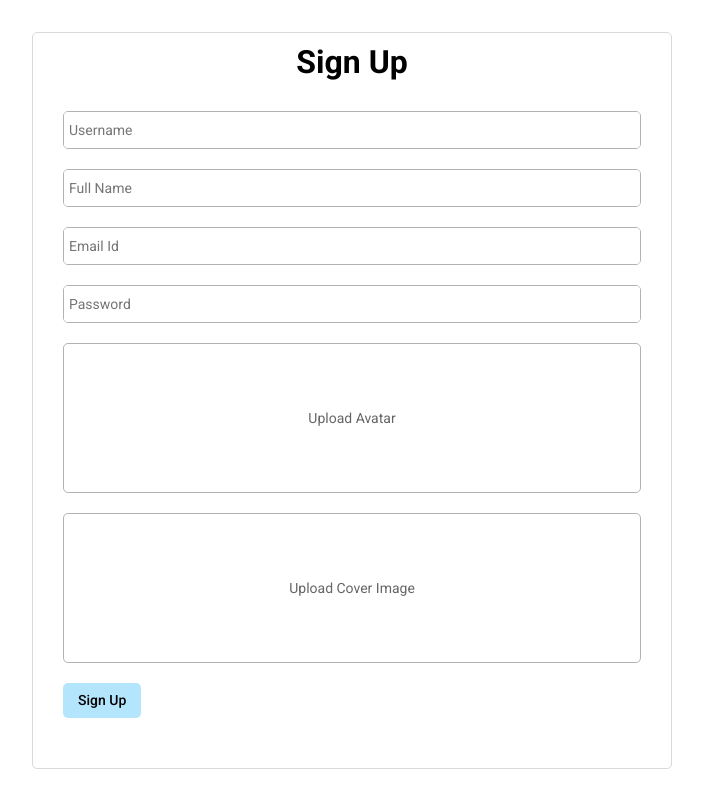
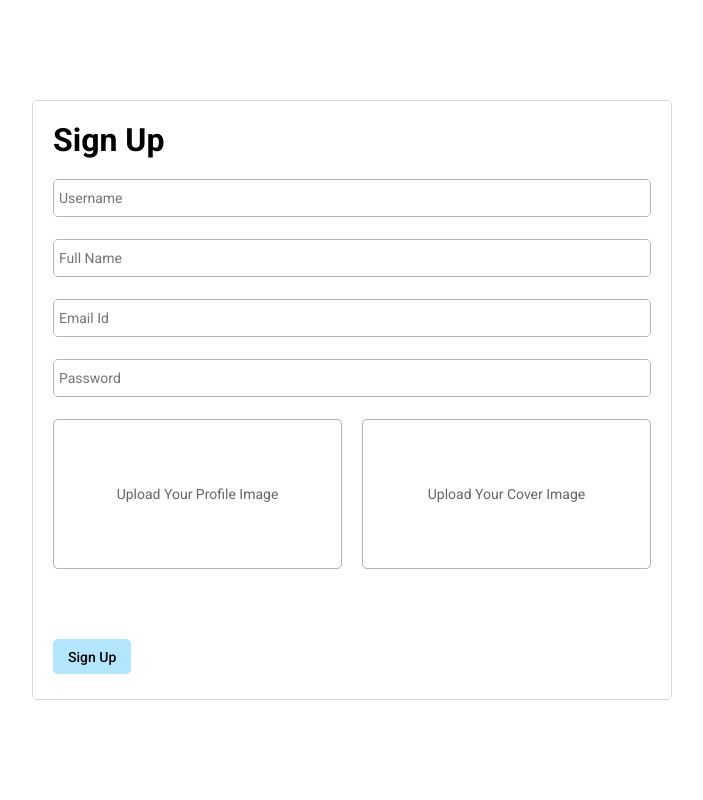
Before and after one commit to SaleemIlahi/videotube, a React (Create React App) app in the folder frontend/: page /sign-up in a window 1280 px wide. Shown: the whole page, without its empty margins (288-991 px from the left). Built offline with nearby package versions, Linux system fonts and the light colour scheme.

Commit message:
style: Change fields structure

```diff
--- a/frontend/src/pages/Login.jsx
+++ b/frontend/src/pages/Login.jsx
@@ -1,6 +1,10 @@
 import React, { useState } from "react";
 import S from "../styles/auth.module.scss";
 import Element from "../components/Element";
+import { login } from "../utils/api";
+import { useNavigate } from "react-router-dom";
+import { useDispatch } from "react-redux";
+import { LOGIN } from "../features/authSlice.js";
 
 export const AuthContainer = (props) => {
   const {
@@ -27,8 +31,16 @@ export const AuthContainer = (props) => {
           {errorMsg && (
             <div className={S.auth_container_body_err}>{errorMsg}</div>
           )}
+          <div className={S.auth_container_body_box_fields}>
             {data.map((o, i) => (
-            <div key={i} className={S.auth_container_body_box_fields}>
+              <div
+                key={i}
+                className={
+                  o?.flex
+                    ? S.auth_container_body_box_fields_item + " " + S.flex
+                    : S.auth_container_body_box_fields_item
+                }
+              >
                 <Element
                   data={o}
                   set={(n, v) => {
@@ -39,10 +51,13 @@ export const AuthContainer = (props) => {
                 />
               </div>
             ))}
+          </div>
+          <div className={S.auth_container_body_box_button}>
             <Element
               data={{ type: "button", name: name, text: title }}
               set={(e, n) => submit(e, n)}
             />
+          </div>
         </div>
       </div>
     </div>
@@ -51,9 +66,10 @@ export const AuthContainer = (props) => {
 
 const Login = () => {
   const [inputData, setInputData] = useState({
-    name: "",
+    username: "",
     password: "",
   });
+  const [errorMsg, setErrorMsg] = useState(null);
   const inputSchema = [
     {
       type: "text",
@@ -66,6 +82,28 @@ const Login = () => {
       placeholder: "Password",
     },
   ];
+  const navigate = useNavigate();
+  const dispatch = useDispatch();
+
+  const handleSubmit = async (e, n) => {
+    try {
+      const emptyFieldsCheck = Object.entries(inputData).filter(
+        ([k, v]) => v === ""
+      );
+      const emptyFieldsName = emptyFieldsCheck.map(([k, v]) => k).join(", ");
+      if (emptyFieldsCheck.length > 0) {
+        setErrorMsg(`${emptyFieldsName} is required fields`);
+        return;
+      }
+      const res = await login(JSON.stringify(inputData), "POST");
+      if (res.statusCode === 200) {
+        dispatch(LOGIN(res.data));
+        navigate("/home");
+      }
+    } catch (error) {
+      console.log(error);
+    }
+  };
   return (
     <>
       <AuthContainer
@@ -74,6 +112,9 @@ const Login = () => {
         data={inputSchema}
         title="Sign In"
         name="sign-in"
+        submit={(e, n) => handleSubmit(e, n)}
+        errorMsg={errorMsg}
+        setErrorMsg={setErrorMsg}
       />
     </>
   );
--- a/frontend/src/pages/Register.jsx
+++ b/frontend/src/pages/Register.jsx
@@ -1,6 +1,7 @@
 import React, { useState } from "react";
 import { AuthContainer } from "./Login";
 import { register } from "../utils/api";
+import Icons from "../components/Icons";
 
 const Register = () => {
   const [inputData, setInputData] = useState({
@@ -34,12 +35,18 @@ const Register = () => {
     {
       type: "file",
       name: "avatar",
-      placeholder: "Upload Avatar",
+      accept: "image/*",
+      placeholder: "Upload Your Profile Image",
+      flex: true,
+      Icon: () => <Icons name="image_upload" />,
     },
     {
       type: "file",
       name: "cover_img",
-      placeholder: "Upload Cover Image",
+      accept: "image/*",
+      placeholder: "Upload Your Cover Image",
+      flex: true,
+      Icon: () => <Icons name="image_upload" />,
     },
   ];
 
--- a/frontend/src/styles/auth.module.scss
+++ b/frontend/src/styles/auth.module.scss
@@ -9,16 +9,19 @@
   align-items: center;
 
   &_body {
-    display: flex;
-    flex-direction: column;
-    justify-content: center;
     align-items: center;
     border: 1px solid $c-g2;
     width: 40%;
+    height: fit-content;
     border-radius: 5px;
+    padding: 20px;
 
     &.extend {
       width: 50%;
+    }
+
+    &_header {
+      margin-bottom: 20px;
     }
 
     &_err {
@@ -30,14 +33,34 @@
       text-transform: capitalize;
     }
 
-    &_header {
-      margin: 10px 0 0 0;
-    }
-
     &_box {
       width: 100%;
-      padding: 30px;
+      height: 100%;
       border-radius: 6px;
+
+      &_fields {
+        width: 100%;
+        display: flex;
+        flex-wrap: wrap;
+        gap: 20px;
+
+        &_item {
+          flex-basis: 100%;
+          width: 100%;
+          height: 40px;
+
+          &.flex {
+            height: 200px;
+            flex: 1 1 40%;
+          }
+        }
+      }
+
+      &_button {
+        width: 100%;
+        height: 40px;
+        margin-top: 20px;
+      }
     }
   }
 
```
Lines whose indentation alone changed are shown as unchanged.
